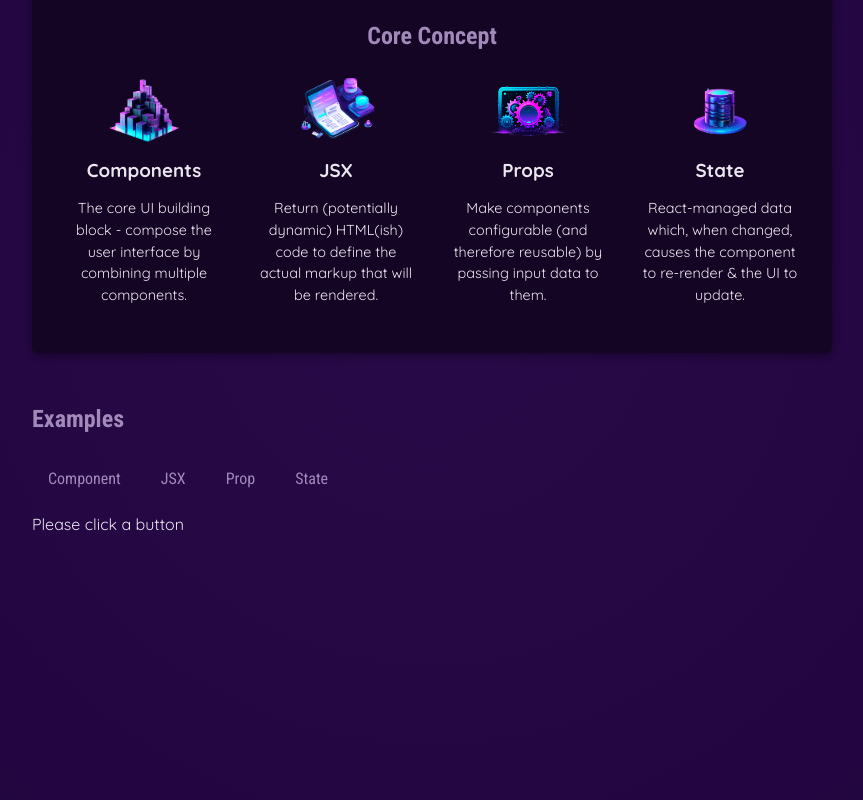
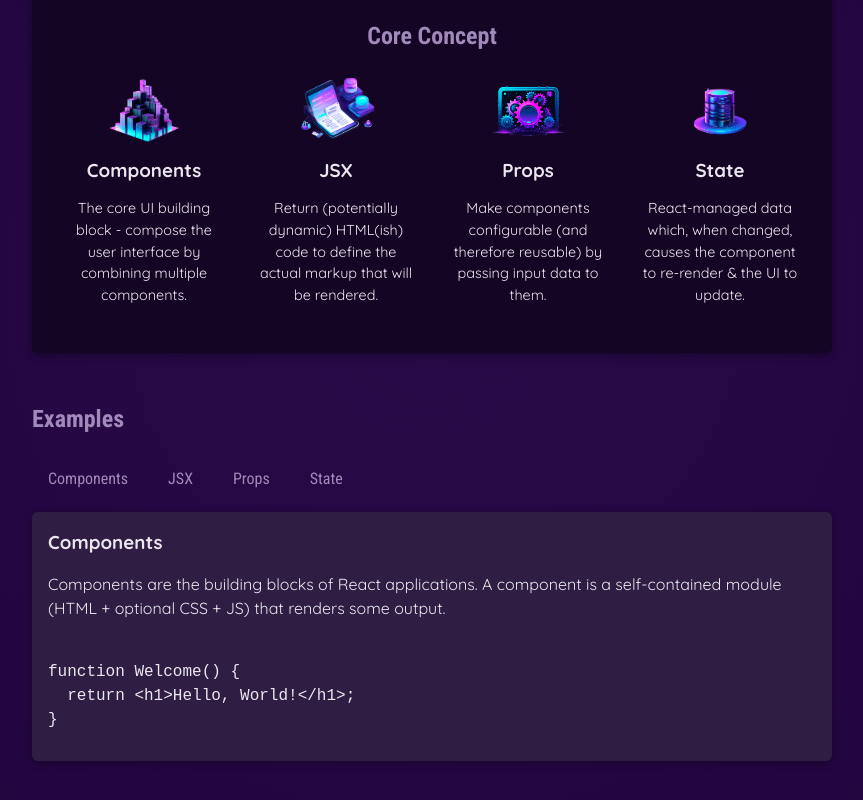
Before and after one commit to nvndops/React-Essentials, a React (Vite) app: page / in a window 1280 px wide. Shown: the part 346-1146 px from the top of the page, without its empty margins (208-1071 px from the left). Built offline with nearby package versions, Linux system fonts and the light colour scheme.

Commit message:
Commit 10: Deriving and output data based on state.

```diff
--- a/src/App.jsx
+++ b/src/App.jsx
@@ -3,14 +3,15 @@
 import { CORE_CONCEPTS } from "./data";
 import CoreConcepts from "./components/CoreConcepts";
 import TabButton from "./components/TabButton";
+import { EXAMPLES } from "./data"
 
 function App() {
 
-  const [ selectedTopic,setSeletedTopic ] = useState('Please click a button');
+  const [ selectedTopic,setSeletedTopic ] = useState('components');
 
   function handleSelect(selectedButton) {
     setSeletedTopic(selectedButton);
-    console.log(selectedTopic);
+    // console.log(selectedTopic);
   }
 
   return (
@@ -34,12 +35,18 @@
         <section id="examples">
           <h2>Examples</h2>
           <menu>
-            <TabButton onSelect={() => handleSelect('component')}>Component</TabButton>
+            <TabButton onSelect={() => handleSelect('components')}>Components</TabButton>
             <TabButton onSelect={() => handleSelect('jsx')}>JSX</TabButton>
-            <TabButton onSelect={() => handleSelect('prop')}>Prop</TabButton>
+            <TabButton onSelect={() => handleSelect('props')}>Props</TabButton>
             <TabButton onSelect={() => handleSelect('state')}>State</TabButton>
           </menu>
-          {selectedTopic}
+          <div id="tab-content">
+            <h3>{EXAMPLES[selectedTopic].title}</h3>
+            <p>{EXAMPLES[selectedTopic].description}</p>
+            <pre>
+              <code>{EXAMPLES[selectedTopic].code}</code>
+            </pre>
+          </div>
         </section>
       </main>
     </div>
--- a/src/data.js
+++ b/src/data.js
@@ -29,3 +29,54 @@
       'React-managed data which, when changed, causes the component to re-render & the UI to update.',
   },
 ];
+
+export const EXAMPLES = {
+  components: {
+    title: 'Components',
+    description:
+      'Components are the building blocks of React applications. A component is a self-contained module (HTML + optional CSS + JS) that renders some output.',
+    code: `
+function Welcome() {
+  return <h1>Hello, World!</h1>;
+}`,
+  },
+  jsx: {
+    title: 'JSX',
+    description:
+      'JSX is a syntax extension to JavaScript. It is similar to a template language, but it has full power of JavaScript (e.g., it may output dynamic content).',
+    code: `
+<div>
+  <h1>Welcome {userName}</h1>
+  <p>Time to learn React!</p>
+</div>`,
+  },
+  props: {
+    title: 'Props',
+    description:
+      'Components accept arbitrary inputs called props. They are like function arguments.',
+    code: `
+function Welcome(props) {
+  return <h1>Hello, {props.name}</h1>;
+}`,
+  },
+  state: {
+    title: 'State',
+    description:
+      'State allows React components to change their output over time in response to user actions, network responses, and anything else.',
+    code: `
+function Counter() {
+  const [isVisible, setIsVisible] = useState(false);
+
+  function handleClick() {
+    setIsVisible(true);
+  }
+
+  return (
+    <div>
+      <button onClick={handleClick}>Show Details</button>
+      {isVisible && <p>Amazing details!</p>}
+    </div>
+  );
+}`,
+  },
+};
```
